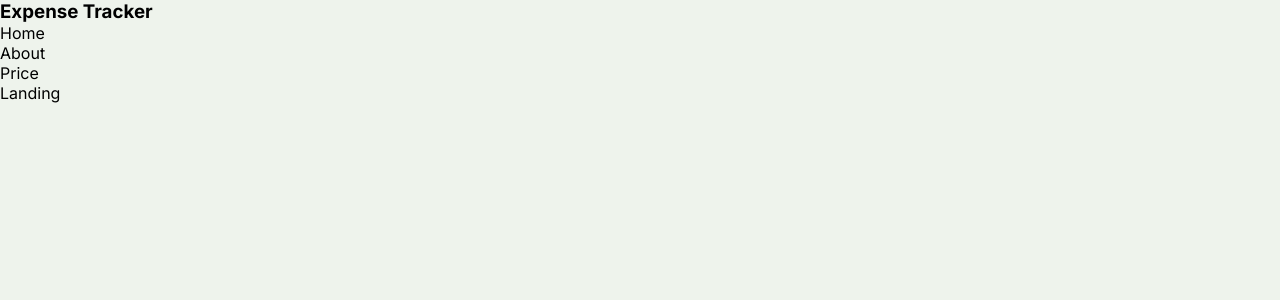
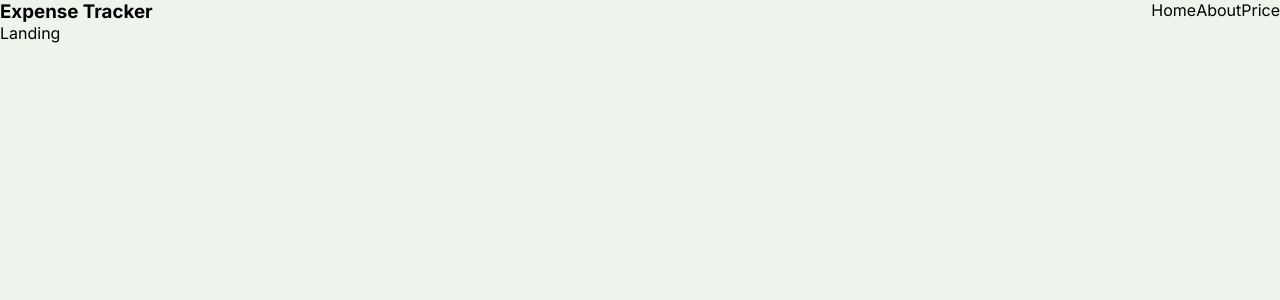
Before and after one commit to SuperManEver/expense-tracker, a Next.js app: page / in a window 1280 px wide. Shown: the top 300 px of the page. Built offline with nearby package versions, Linux system fonts and the light colour scheme.

Commit message:
nav bar progress

```diff
--- /dev/null
+++ b/app/components/main-navbar/index.tsx
@@ -0,0 +1,13 @@
+import css from './styles.module.css';
+
+function MainNavbar() {
+  return (
+    <ul className={css.root}>
+      <li>Home</li>
+      <li>About</li>
+      <li>Price</li>
+    </ul>
+  );
+}
+
+export default MainNavbar;
--- /dev/null
+++ b/app/components/main-navbar/styles.module.css
@@ -0,0 +1,5 @@
+
+.root {
+  display: flex;
+
+}
--- a/app/globals.css
+++ b/app/globals.css
@@ -5,9 +5,16 @@
     'Roboto Mono', 'Oxygen Mono', 'Ubuntu Monospace', 'Source Code Pro',
     'Fira Mono', 'Droid Sans Mono', 'Courier New', monospace;
 
-  --foreground-rgb: #EEF3EC;
+  --foreground-hex: #EEF3EC;
   --background-start-rgb: 214, 219, 220;
   --background-end-rgb: 255, 255, 255;
+
+  --grey-300-hex: #979CAD;
+  --grey-500-hex: #767B8B;
+  --grey-700-hex: #62615E;
+  --green-4000hex: #3EB961;
+  --green-600-hex: #089625;
+
 
   --primary-glow: conic-gradient(
     from 180deg at 50% 50%,
@@ -51,10 +58,14 @@
 body {
   max-width: 100vw;
   overflow-x: hidden;
-  background-color: var(--foreground-rgb);
+  background-color: var(--foreground-hex);
 }
 
 a {
   color: inherit;
   text-decoration: none;
 }
+
+li {
+  list-style: none;
+}
--- a/app/page.module.css
+++ b/app/page.module.css
@@ -1,3 +1,8 @@
 .main {
   min-height: 100vh;
 }
+
+.header {
+  display: flex;
+  justify-content: space-between;
+}
--- a/app/page.tsx
+++ b/app/page.tsx
@@ -1,17 +1,18 @@
+// vendor
 import Image from 'next/image';
-import styles from './page.module.css';
+
+// ui
+import MainNavbar from '@/app/components/main-navbar';
+
+// styles
+import css from './page.module.css';
 
 export default function Home() {
   return (
-    <main className={styles.main}>
-      <header>
+    <main className={css.main}>
+      <header className={css.header}>
         <h3>Expense Tracker</h3>
-
-        <ul>
-          <li>Home</li>
-          <li>About</li>
-          <li>Price</li>
-        </ul>
+        <MainNavbar />
       </header>
       Landing
     </main>
```
